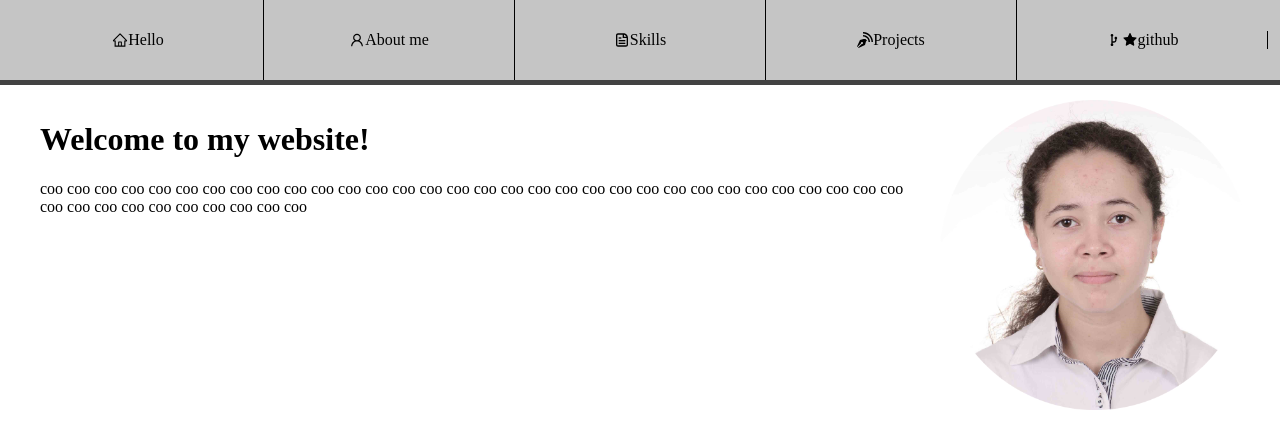
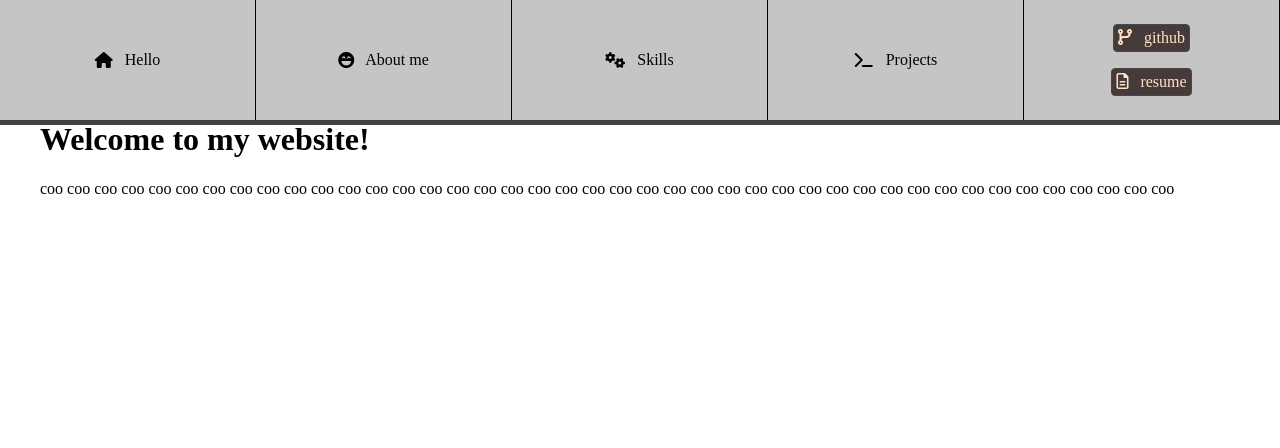
Before and after one commit to IrisTheSnail/game-in-JS-es6, a React (Create React App) app: page / in a window 1280 px wide. Shown: the top 448 px of the page. Built offline with nearby package versions, Linux system fonts and the light colour scheme.

Commit message:
navbar good, now to the about me part

```diff
--- a/src/components/Houm.js
+++ b/src/components/Houm.js
@@ -11,14 +11,14 @@ export default function Houm(){
                         coo coo coo coo
                     </div>
                 </div>
-                <img className="mi cv" src="mi.png" alt="mi"></img>
+
             </div>
-        );
+        );//<img className="mi cv" src="mi.png" alt="mi"></img>
 
     }else { //2 : we re on a tablet or a cellphone
         return(
             <div className="mii2" id="coo2">
-                <img className="mi2 cv2" src="mi.png" alt="mi"></img>
+
                 <div className="mi2" id="texte2">
                     <h1 className="txt2">Welcome to my website!</h1>
                     <div className="txt2">
@@ -28,6 +28,6 @@ export default function Houm(){
                     </div>
                 </div>
             </div>
-        );
+        );//<img className="mi2 cv2" src="mi.png" alt="mi"></img>
     }
 }
--- a/src/components/header.js
+++ b/src/components/header.js
@@ -2,44 +2,27 @@ export default function Header(){
     return (<div className="navBar">
                 <div className="header">
                     <a href="hello" className="headings">
-                    <svg stroke="currentColor" fill="currentColor" strokeWidth="0" viewBox="0 0 1024 1024" height="1em" width="1em" xmlns="http://www.w3.org/2000/svg">
-                        <path d="M946.5 505L560.1 118.8l-25.9-25.9a31.5 31.5 0 0 0-44.4 0L77.5 505a63.9 63.9 0 0 0-18.8 46c.4 35.2 29.7 63.3 64.9 63.3h42.5V940h691.8V614.3h43.4c17.1 0 33.2-6.7 45.3-18.8a63.6 63.6 0 0 0 18.7-45.3c0-17-6.7-33.1-18.8-45.2zM568 868H456V664h112v204zm217.9-325.7V868H632V640c0-22.1-17.9-40-40-40H432c-22.1 0-40 17.9-40 40v228H238.1V542.3h-96l370-369.7 23.1 23.1L882 542.3h-96.1z">
-                        </path>
-                    </svg>
-                        Hello</a>
+                    <i className="fa-house fas"></i>
+                    &ensp; Hello</a>
                     <a href="path" className="headings" onClick={()=>{console.log("coo coo");}}>
-                    <svg stroke="currentColor" fill="currentColor" strokeWidth="0" viewBox="0 0 1024 1024" height="1em" width="1em" xmlns="http://www.w3.org/2000/svg" >
-                        <path d="M858.5 763.6a374 374 0 0 0-80.6-119.5 375.63 375.63 0 0 0-119.5-80.6c-.4-.2-.8-.3-1.2-.5C719.5 518 760 444.7 760 362c0-137-111-248-248-248S264 225 264 362c0 82.7 40.5 156 102.8 201.1-.4.2-.8.3-1.2.5-44.8 18.9-85 46-119.5 80.6a375.63 375.63 0 0 0-80.6 119.5A371.7 371.7 0 0 0 136 901.8a8 8 0 0 0 8 8.2h60c4.4 0 7.9-3.5 8-7.8 2-77.2 33-149.5 87.8-204.3 56.7-56.7 132-87.9 212.2-87.9s155.5 31.2 212.2 87.9C779 752.7 810 825 812 902.2c.1 4.4 3.6 7.8 8 7.8h60a8 8 0 0 0 8-8.2c-1-47.8-10.9-94.3-29.5-138.2zM512 534c-45.9 0-89.1-17.9-121.6-50.4S340 407.9 340 362c0-45.9 17.9-89.1 50.4-121.6S466.1 190 512 190s89.1 17.9 121.6 50.4S684 316.1 684 362c0 45.9-17.9 89.1-50.4 121.6S557.9 534 512 534z">
-                        </path>
-                    </svg>
-                        About me</a>
+                    <i className="fa-face-laugh-beam fas"></i>
+                    &ensp; About me</a>
                     <a href="skills" className="headings" >
-                    <svg stroke="currentColor" fill="none" strokeWidth="0" viewBox="0 0 24 24" height="1em" width="1em" xmlns="http://www.w3.org/2000/svg">
-                        <path d="M7 18H17V16H7V18Z" fill="currentColor" />
-                        <path d="M17 14H7V12H17V14Z" fill="currentColor" />
-                        <path d="M7 10H11V8H7V10Z" fill="currentColor" />
-                        <path fillRule="evenodd" clipRule="evenodd" d="M6 2C4.34315 2 3 3.34315 3 5V19C3 20.6569 4.34315 22 6 22H18C19.6569 22 21 20.6569 21 19V9C21 5.13401 17.866 2 14 2H6ZM6 4H13V9H19V19C19 19.5523 18.5523 20 18 20H6C5.44772 20 5 19.5523 5 19V5C5 4.44772 5.44772 4 6 4ZM15 4.10002C16.6113 4.4271 17.9413 5.52906 18.584 7H15V4.10002Z" fill="currentColor" />
-                    </svg>
-                        Skills</a>
+                    <i className="fa-gears fas"/>
+                    &ensp; Skills</a>
                     <a href="projects" className="headings" >
-                    <svg stroke="currentColor" fill="currentColor" strokeWidth="0" version="1.1" viewBox="0 0 16 16" height="1em" width="1em" xmlns="http://www.w3.org/2000/svg">
-                        <path d="M6 0v1.5c1.148 0 2.261 0.225 3.308 0.667 1.012 0.428 1.921 1.041 2.702 1.822s1.394 1.69 1.822 2.702c0.443 1.047 0.667 2.16 0.667 3.308h1.5c0-5.523-4.477-10-10-10z"></path><path d="M6 3v1.5c1.469 0 2.85 0.572 3.889 1.611s1.611 2.42 1.611 3.889h1.5c0-3.866-3.134-7-7-7z"></path><path d="M7.5 6l-1 1-3.5 1-3 6.5 0.396 0.396 3.638-3.638c-0.022-0.083-0.034-0.169-0.034-0.259 0-0.552 0.448-1 1-1s1 0.448 1 1-0.448 1-1 1c-0.090 0-0.176-0.012-0.259-0.034l-3.638 3.638 0.396 0.396 6.5-3 1-3.5 1-1-2.5-2.5z">
-                        </path>
-                    </svg>
-                    Projects</a>
+                    <i className="fa-terminal fas"></i>
+                    &ensp; Projects</a>
 
-                    <div classname="greed">
-                        <a role="button" href="https://github.com/IrisTheSnail" className="headings git">
-                        <svg stroke="currentColor" fill="none" strokeWidth="0" viewBox="0 0 24 24" height="1em" width="1em" xmlns="http://www.w3.org/2000/svg">
-                            <path d="M7 5C7 3.89543 7.89543 3 9 3C10.1046 3 11 3.89543 11 5C11 5.74028 10.5978 6.38663 10 6.73244V14.0396H11.7915C12.8961 14.0396 13.7915 13.1441 13.7915 12.0396V10.7838C13.1823 10.4411 12.7708 9.78837 12.7708 9.03955C12.7708 7.93498 13.6662 7.03955 14.7708 7.03955C15.8753 7.03955 16.7708 7.93498 16.7708 9.03955C16.7708 9.77123 16.3778 10.4111 15.7915 10.7598V12.0396C15.7915 14.2487 14.0006 16.0396 11.7915 16.0396H10V17.2676C10.5978 17.6134 11 18.2597 11 19C11 20.1046 10.1046 21 9 21C7.89543 21 7 20.1046 7 19C7 18.2597 7.4022 17.6134 8 17.2676V6.73244C7.4022 6.38663 7 5.74028 7 5Z" fill="currentColor">
-                            </path>
-                        </svg>
-
-                        <svg stroke="currentColor" fill="currentColor" strokeWidth="0" viewBox="0 0 1024 1024" height="1em" width="1em" xmlns="http://www.w3.org/2000/svg">
-                            <path d="M908.1 353.1l-253.9-36.9L540.7 86.1c-3.1-6.3-8.2-11.4-14.5-14.5-15.8-7.8-35-1.3-42.9 14.5L369.8 316.2l-253.9 36.9c-7 1-13.4 4.3-18.3 9.3a32.05 32.05 0 0 0 .6 45.3l183.7 179.1-43.4 252.9a31.95 31.95 0 0 0 46.4 33.7L512 754l227.1 119.4c6.2 3.3 13.4 4.4 20.3 3.2 17.4-3 29.1-19.5 26.1-36.9l-43.4-252.9 183.7-179.1c5-4.9 8.3-11.3 9.3-18.3 2.7-17.5-9.5-33.7-27-36.3z">
-                            </path>
-                        </svg>
-                        github</a>
+                    <div className="headings last_one">
+                        <a className="git" role="button" href="https://github.com/IrisTheSnail">
+                            <i className="fas fa-code-branch"></i>
+                            &ensp; github
+                        </a>
+                        <a className="git" role="button" href="https://drive.google.com/file/d/1VD-Xbra7JtLILpjRI4Ddg2Ge3i60Q_fC/view?usp=sharing">
+                            <i className="fa-file-lines far"/>
+                            &ensp; resume
+                        </a>
                     </div>
                 </div>
             </div>
--- a/src/style/header.css
+++ b/src/style/header.css
@@ -1,7 +1,7 @@
 .navBar{
     background-color:/* #FFE7CC#E1CEB5*/#c5c5c5; /*#002E94*/
     width : 100vw; /*39l 39l*/
-    height : 80px;
+    height : 120px;
     position: fixed; /* Set the navbar to fixed position */
     top: 0; /* Position the navbar at the top of the page */
     width: 100%; /* Full width */
@@ -13,7 +13,7 @@
     display : flex;
     flex-direction: row;
     justify-content: center;
-    /***gap: 30px;***/                  /*lass9 dyal flex - yachouti*/
+    /***gap: 30px;***/
     /*had l blan dyal gap kayn ta f l grid*/
     align-items: center;
     width: 100%;
@@ -22,7 +22,7 @@
 }
 
 .headings{
-    width: 250px;
+    width: 20% ;
     height: 100%;
     text-align: center;
     background-color: #c5c5c5;
@@ -38,6 +38,13 @@
 
 .git {
     margin-right: -1px;
+    background-color: rgb(71, 58, 58);
+    color : bisque;
+    border: 1px solid #474747;
+    border-radius: 4px;
+    margin: 8px;
+    padding: 4px;
+
 }
 
 .headings:hover{
@@ -47,3 +54,8 @@
 .links{
     padding-top : 10px;
 }
+
+.last_one {
+    display: flex;
+    flex-direction: column;
+}
```
